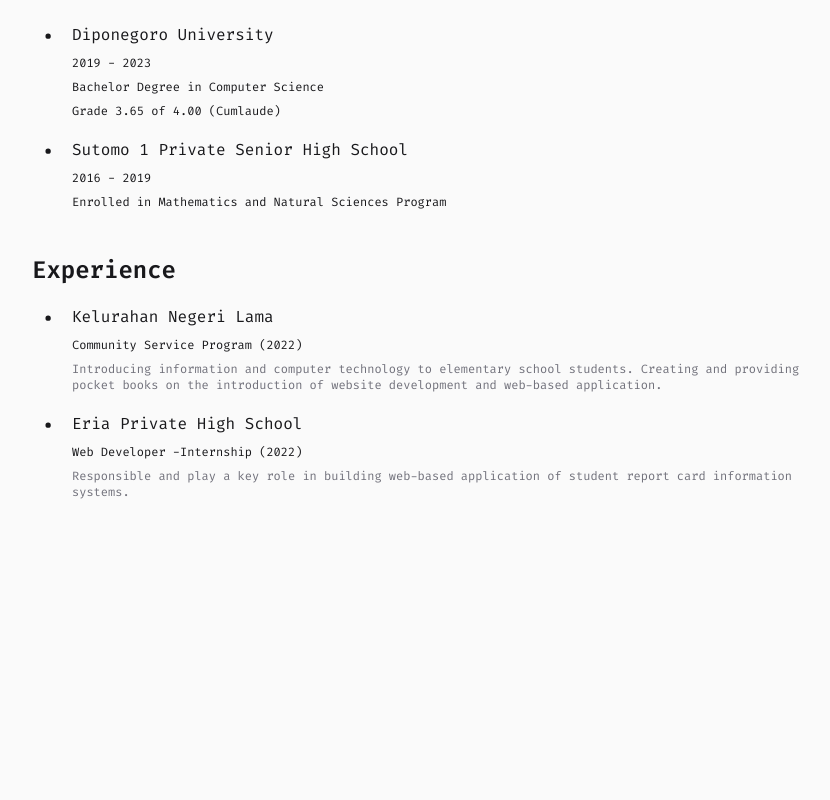
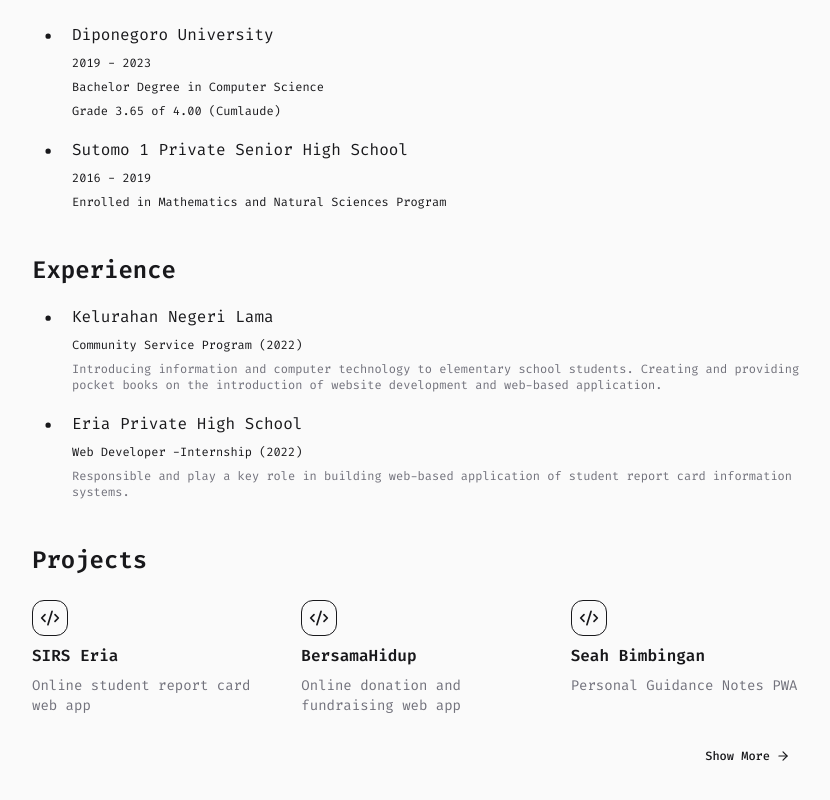
Before and after one commit to caclm10/new-portfolio, a Next.js app: page / in a window 1280 px wide. Shown: the part 572-1372 px from the top of the page, without its empty margins (224-1054 px from the left). Before the commit the page ends 1104 px from the top, so only its background shows below. Built offline with nearby package versions, Linux system fonts and the light colour scheme.

Commit message:
feat: add projects section

```diff
--- a/app/(main)/page.tsx
+++ b/app/(main)/page.tsx
@@ -1,9 +1,15 @@
+import { Button } from "@/components/button";
 import {
+    Features,
+    FeaturesItem,
+    FeaturesList,
+    FeaturesTitle,
     Timeline,
     TimelineDetail,
     TimelineItem,
     TimelineTitle,
 } from "@/features/portfolio/components";
+import { ArrowRightIcon } from "lucide-react";
 
 function IndexPage() {
     return (
@@ -77,6 +83,37 @@
                     </TimelineDetail>
                 </TimelineItem>
             </Timeline>
+
+            <Features>
+                <FeaturesTitle>Projects</FeaturesTitle>
+
+                <FeaturesList>
+                    <FeaturesItem
+                        title="SIRS Eria"
+                        description="Online student report card web app"
+                    />
+                    <FeaturesItem
+                        title="BersamaHidup"
+                        description="Online donation and fundraising web app"
+                    />
+                    <FeaturesItem
+                        title="Seah Bimbingan"
+                        description="Personal Guidance Notes PWA"
+                    />
+                </FeaturesList>
+
+                <div className="flex justify-end">
+                    <Button
+                        type="button"
+                        variant="ghost"
+                        size="sm"
+                        className="text-xs"
+                    >
+                        Show More
+                        <ArrowRightIcon className="size-3.5" />
+                    </Button>
+                </div>
+            </Features>
         </>
     );
 }
--- /dev/null
+++ b/features/portfolio/components/features.tsx
@@ -0,0 +1,66 @@
+import { CodeXmlIcon } from "lucide-react";
+
+import { cn } from "@/utils/classname";
+
+function Features({ className, ...props }: React.ComponentProps<"div">) {
+    return (
+        <div
+            data-slot="features"
+            className={cn("flex flex-col gap-6", className)}
+            {...props}
+        />
+    );
+}
+
+function FeaturesTitle({ className, ...props }: React.ComponentProps<"h3">) {
+    return (
+        <h3
+            data-slot="features-title"
+            className={cn("text-2xl font-semibold", className)}
+            {...props}
+        />
+    );
+}
+
+function FeaturesList({ className, ...props }: React.ComponentProps<"div">) {
+    return (
+        <div
+            data-slot="features-list"
+            className={cn("grid grid-cols-2 gap-10 sm:grid-cols-3", className)}
+            {...props}
+        />
+    );
+}
+
+function FeaturesItem({
+    title,
+    description,
+    className,
+    ...props
+}: React.ComponentProps<"div"> & { title: string; description: string }) {
+    return (
+        <div
+            data-slot="features-item"
+            className={cn("flex flex-col gap-2", className)}
+            {...props}
+        >
+            <span
+                data-slot="features-item-icon"
+                className="border-primary text-primary inline-flex size-9 items-center justify-center rounded-xl border"
+            >
+                <CodeXmlIcon className="size-5" />
+            </span>
+            <h4 data-slot="features-item-title" className="font-semibold">
+                {title}
+            </h4>
+            <p
+                data-slot="features-item-description"
+                className="text-on-muted text-sm"
+            >
+                {description}
+            </p>
+        </div>
+    );
+}
+
+export { Features, FeaturesItem, FeaturesList, FeaturesTitle };
--- a/features/portfolio/components/index.ts
+++ b/features/portfolio/components/index.ts
@@ -1,2 +1,3 @@
 export * from "./contact-button";
+export * from "./features";
 export * from "./timeline";
```
